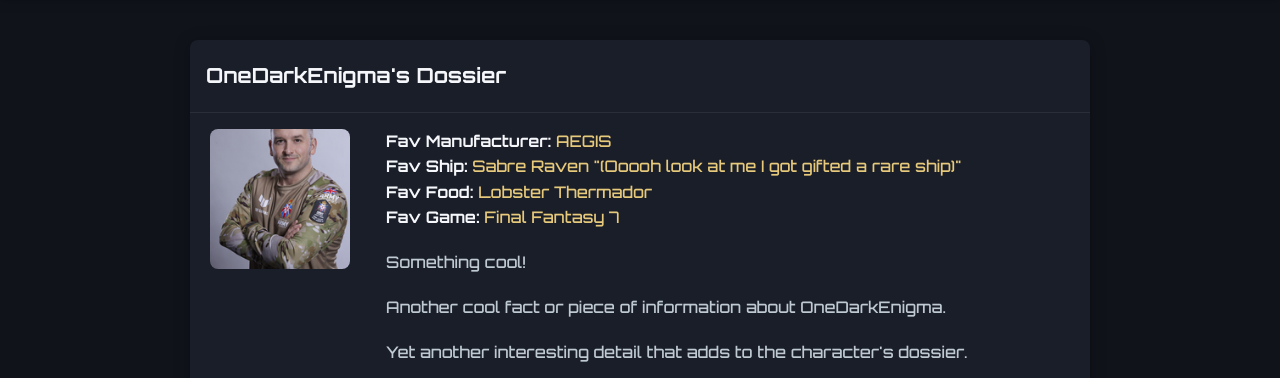
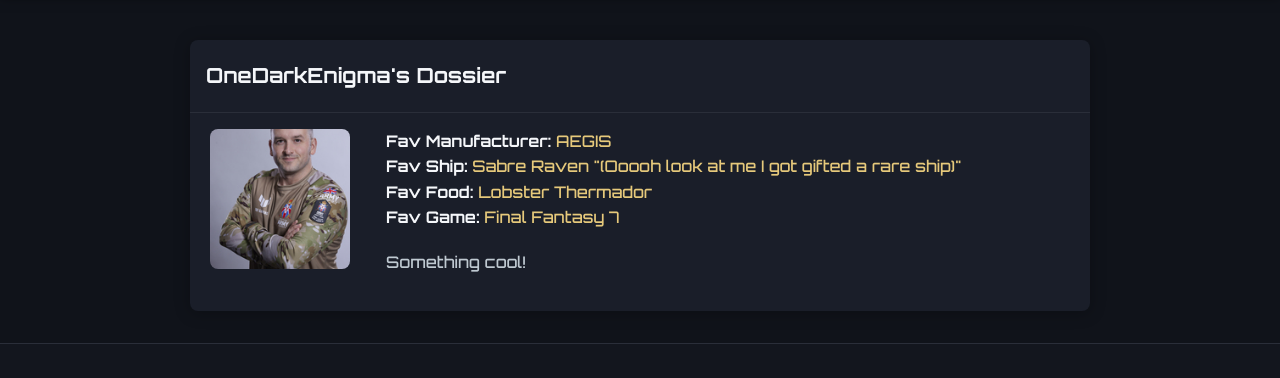
Before and after one commit to CJRadley/cjradley.github.io, a plain HTML site: page pages/hosts/ode.html in a window 1280 px wide. Shown: the part 72-450 px from the top of the page. Drawn offline with Linux system fonts and the light colour scheme; files whose address does not match are found by name.

Commit message:
Another CJ Bio Commit

```diff
--- a/pages/hosts/ode.html
+++ b/pages/hosts/ode.html
@@ -30,12 +30,6 @@
                     <p style="margin:0 0 1.2rem 0; color:var(--color-text-secondary);">
                         Something cool!
                     </p>
-                    <p style="margin:0 0 1.2rem 0; color:var(--color-text-secondary);">
-                        Another cool fact or piece of information about OneDarkEnigma.
-                    </p>
-                    <p style="margin:0 0 1.2rem 0; color:var(--color-text-secondary);">
-                        Yet another interesting detail that adds to the character's dossier.
-                    </p>
                 </td>
             </tr>
         </table>
```
Also changed, not shown: pages/hosts/cj.html (+5 -1 lines).
